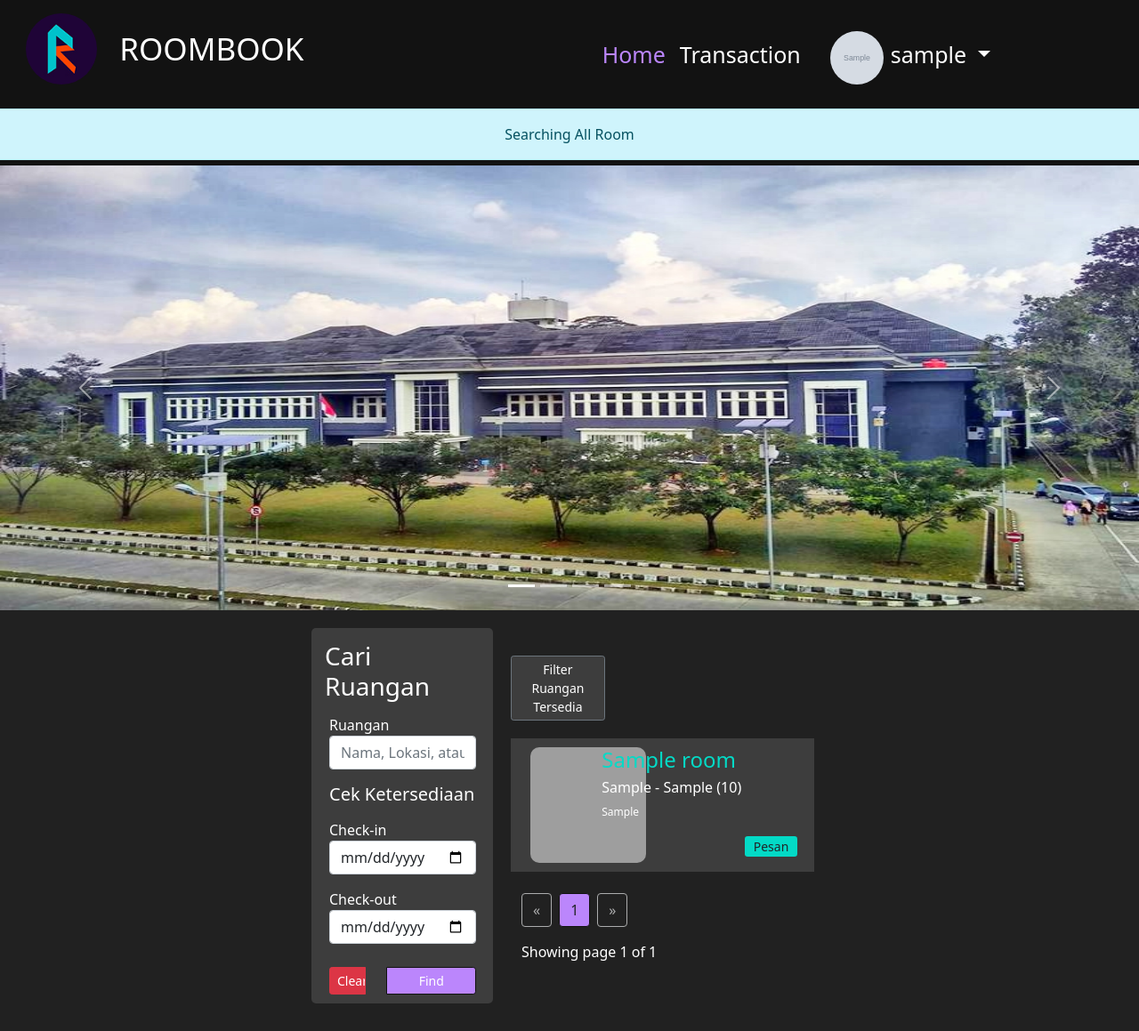
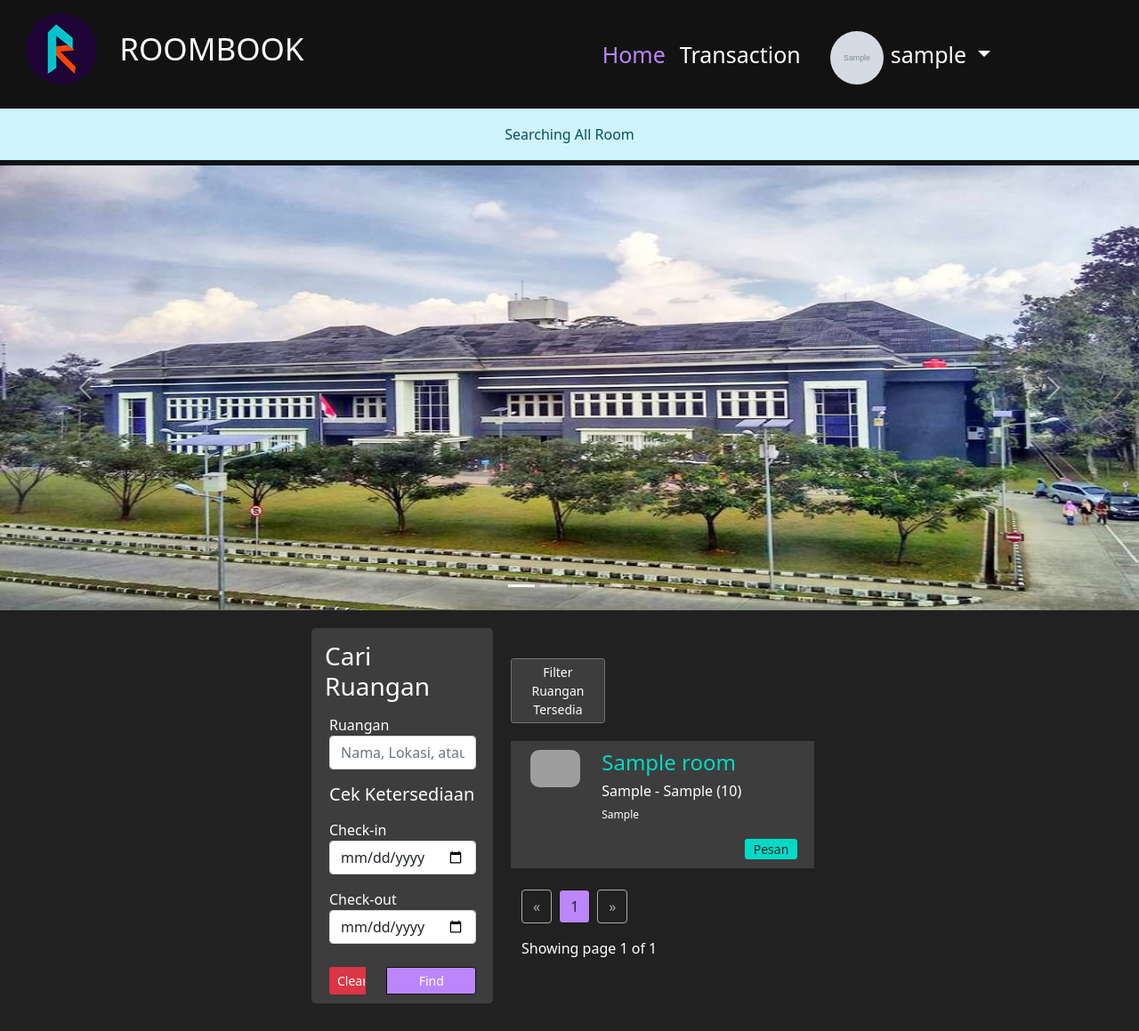
Before and after one commit to MaxdhaMax/RPL-9-Reservasi_Ruangan, a Flask app: page /home in a window 1280 px wide. Shown: the top 1159 px of the page at 89% size. Run offline with Flask 2, Linux system fonts and the light colour scheme; a user stored in the database is signed in; tables that the repository leaves empty hold one stand-in row (values such as "Sample post"); grey boxes marked "Sample" are stand-in pictures; some libraries are stand-ins or nearby versions; grey boxes are pictures that could not be loaded.

Commit message:
Membenarkan bug di homepage tentang image

```diff
--- a/WebApp/static/styles/homepage.css
+++ b/WebApp/static/styles/homepage.css
@@ -196,8 +196,10 @@
 }
 
 content .keterangan .lokasi img {
-  height: 130px;
-  width: 130px;
+  max-height: 130px;
+  max-width: 130px;
+  width: 100%;
+  height: auto;
   border-radius: 10px;
   object-fit: cover;
 }
```
